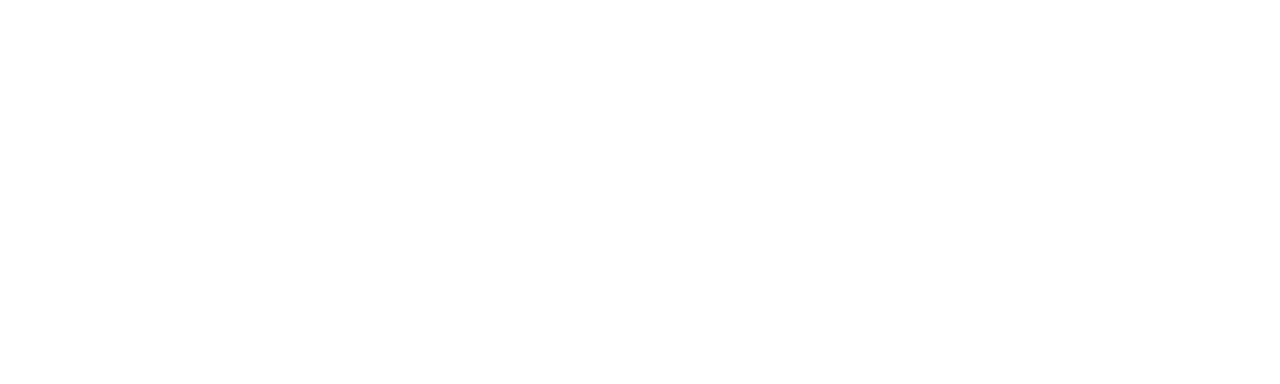
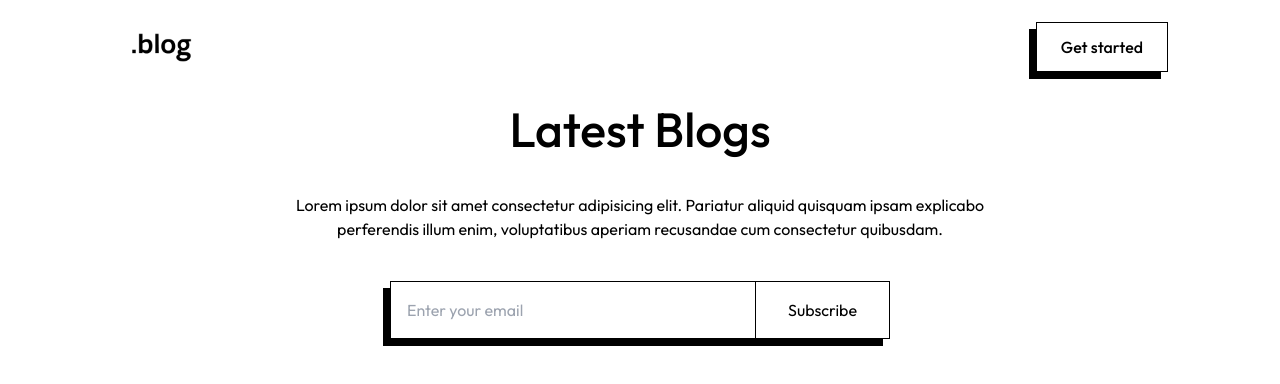
Before and after one commit to asnasharin/blog-nextjs, a Next.js app: page / in a window 1280 px wide. Shown: the top 384 px of the page. Built offline with nearby package versions, Linux system fonts and the light colour scheme.

Commit message:
created header section

```diff
--- a/app/layout.tsx
+++ b/app/layout.tsx
@@ -1,17 +1,10 @@
 import type { Metadata } from "next";
-import localFont from "next/font/local";
+import { Outfit } from "next/font/google"
 import "./globals.css";
 
-const geistSans = localFont({
-  src: "./fonts/GeistVF.woff",
-  variable: "--font-geist-sans",
-  weight: "100 900",
-});
-const geistMono = localFont({
-  src: "./fonts/GeistMonoVF.woff",
-  variable: "--font-geist-mono",
-  weight: "100 900",
-});
+const outfit = Outfit({ subsets: ['latin'], weight: ["400", "500", "600", "700"] })
+
+
 
 export const metadata: Metadata = {
   title: "Blog app",
@@ -26,8 +19,7 @@
   return (
     <html lang="en">
       <body
-        className={`${geistSans.variable} ${geistMono.variable} antialiased`}
-      >
+        className={outfit.className} >
         {children}
       </body>
     </html>
--- a/app/page.tsx
+++ b/app/page.tsx
@@ -1,8 +1,9 @@
-
+import Header from "../components/Header"
 
 export default function Home() {
   return (
     <>
+    <Header />
     </>
   );
 }
--- /dev/null
+++ b/components/Header.jsx
@@ -0,0 +1,22 @@
+import React from 'react'
+
+const Header = () => {
+  return (
+    <div className='py-5 px-5 md:px-12 lg:px-28'>
+        <div className="flex justify-between items-center">
+            <img src='logo.png' width={150} alt="logo" className='w-[80px] sm:w-[100px]' />
+            <button className="flex items-center gap-2 font-medium py-1 px-3 sm:py-3 sm:px-6 border border-solid border-black shadow-[-7px_7px_0px_#000000]">Get started</button>
+        </div>
+        <div className="text-center my-8">
+            <h1 className='text-3xl sm:text-5xl font-medium'>Latest Blogs</h1>
+            <p className='mt-10 max-w-[740px] m-auto text-xs sm:text-base'>Lorem ipsum dolor sit amet consectetur adipisicing elit. Pariatur aliquid quisquam ipsam explicabo perferendis illum enim, voluptatibus aperiam recusandae cum consectetur quibusdam.</p>
+            <form action="" className='flex justify-between max-w-[500px] scale-75 sm:scale-100 mx-auto mt-10 border border-black shadow-[-7px_7px_0px_#000000]'>
+                <input type="email" placeholder='Enter your email' className='pl-4 outline-none' />
+                <button type='submit' className='border-l border-black py-4 px-4 sm:px-8 active:bg-gray-600 active:text-white'>Subscribe</button>
+            </form>
+        </div>
+    </div>
+  )
+}
+
+export default Header
```
Also changed, not shown: public/logo.png (added).
